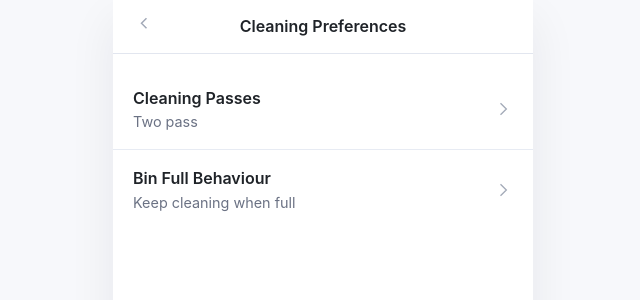
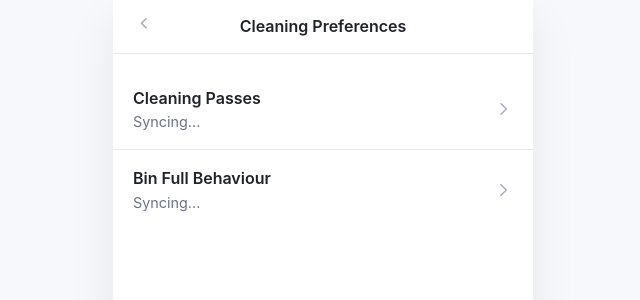
Before and after one commit to imilosk/roomba-net-ui, a Vue app: page /settings/cleaning in a window 1280 px wide. Shown: the top 300 px of the page, without its empty margins (317-957 px from the left). Built offline with nearby package versions, Linux system fonts and the light colour scheme; no server answers.

Commit message:
Refactor cleaning preferences store to allow null values and update syncing labels in the view

```diff
--- a/src/stores/cleaningPreferences.ts
+++ b/src/stores/cleaningPreferences.ts
@@ -18,8 +18,8 @@ function derivePassesFromState(state: Record<string, unknown>): CleaningPassesVa
 }
 
 export const useCleaningPreferencesStore = defineStore('cleaning-preferences', () => {
-    const passes = ref<CleaningPassesValue>(2)
-    const binPause = ref<boolean>(false)
+    const passes = ref<CleaningPassesValue | null>(null)
+    const binPause = ref<boolean | null>(null)
     const loading = ref(false)
     const error = ref<string | null>(null)
 
--- a/src/views/CleaningPreferencesView.vue
+++ b/src/views/CleaningPreferencesView.vue
@@ -15,11 +15,17 @@ const passesLabel = computed(() => {
     case 3:
       return 'Room-size clean'
     default:
-      return ''
+      return 'Syncing...'
   }
 })
 
-const binLabel = computed(() => (cleaningStore.binPause ? 'Do not clean when full' : 'Keep cleaning when full'))
+const binLabel = computed(() => {
+  if (cleaningStore.binPause === null) {
+    return 'Syncing...'
+  }
+
+  return cleaningStore.binPause ? 'Do not clean when full' : 'Keep cleaning when full'
+})
 
 function handleBack() {
   router.back()
@@ -164,7 +170,7 @@ main {
   font-size: 0.9rem;
 }
 
-.row + .row {
+.row+.row {
   border-top: 1px solid #e7ebf3;
 }
 </style>
```
